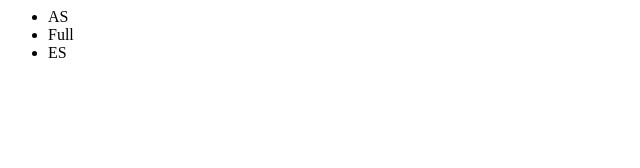
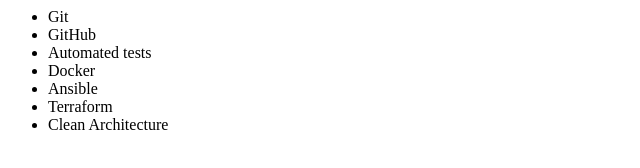
Before and after one commit to thomasraphael96/portal, a plain HTML site: page index.html in a window 1280 px wide. Shown: the whole page, without its empty margins (0-640 px from the left). Drawn offline with Linux system fonts and the light colour scheme.

Commit message:
commit no branch

```diff
--- a/index.html
+++ b/index.html
@@ -1,10 +1,14 @@
 <html>
-  <title>Disciplinas da pós</title>
+  <title>Assuntos Laboratórios</title>
   <body>
     <ul>
-      <li>AS</li>
-      <li>Full</li>
-      <li>ES</li>
+      <li>Git</li>
+      <li>GitHub</li>
+      <li>Automated tests</li>
+      <li>Docker</li>
+      <li>Ansible</li>
+      <li>Terraform</li>
+      <li>Clean Architecture</li>
     <ul>
   </body>
 </html>
```
